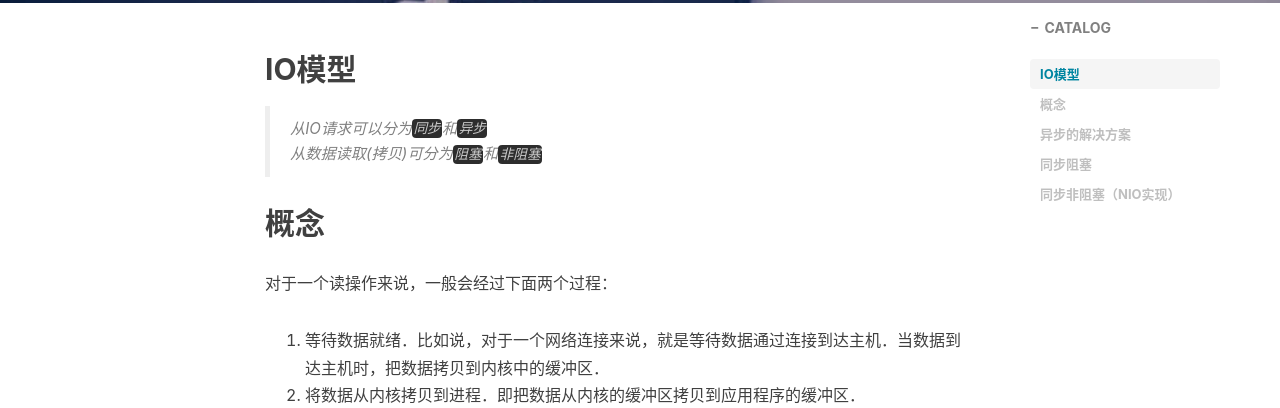
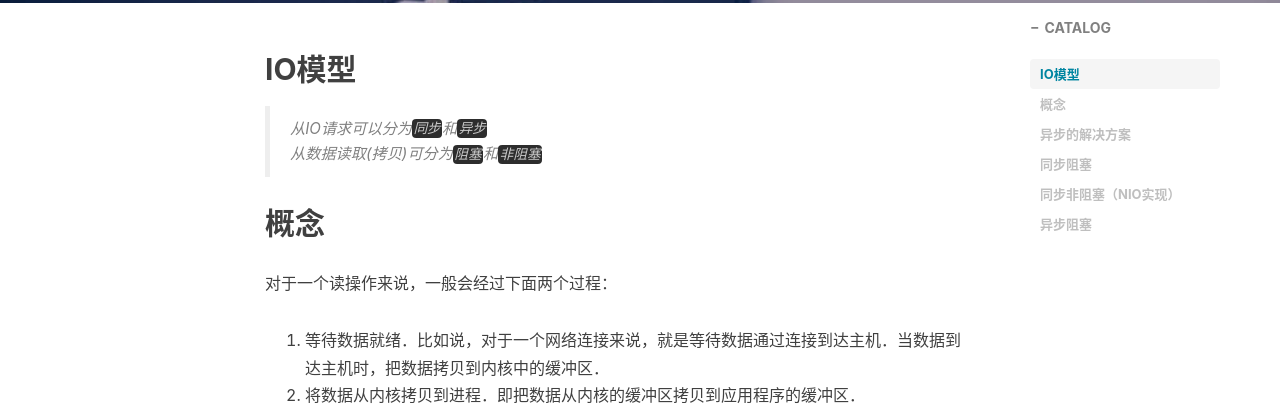
Before and after one commit to lhbasura/lhbasura.github.io, a Jekyll site: the page built from _posts/2019/8/2019-08-21-io.md, in a window 1280 px wide and 900 px high, scrolled down 588 px. Shown: the top 408 px of the window. Built offline with Jekyll 4.4.1, drawn with Linux system fonts in a browser that asks for light colours; comment, search, counter and statistics services are not loaded.

Commit message:
异步阻塞io

```diff
--- a/_posts/2019/8/2019-08-21-io.md
+++ b/_posts/2019/8/2019-08-21-io.md
@@ -201,3 +201,5 @@ public class Server {
 
 }
 {% endhighlight %}
+
+## 异步阻塞
```
